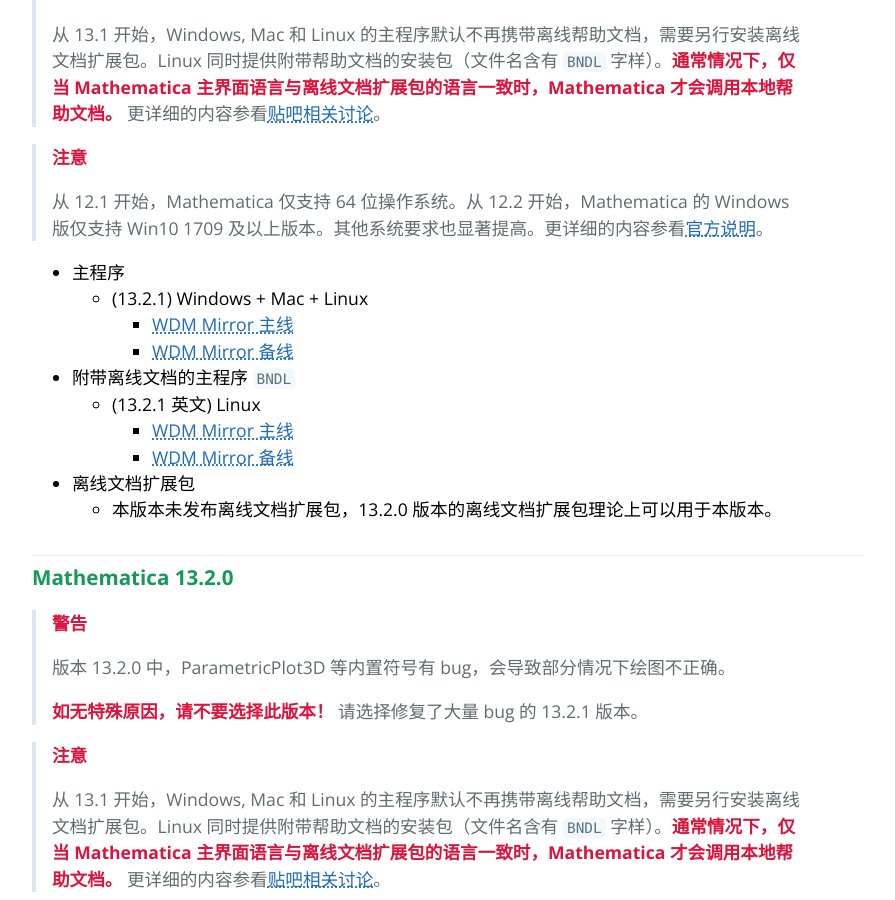
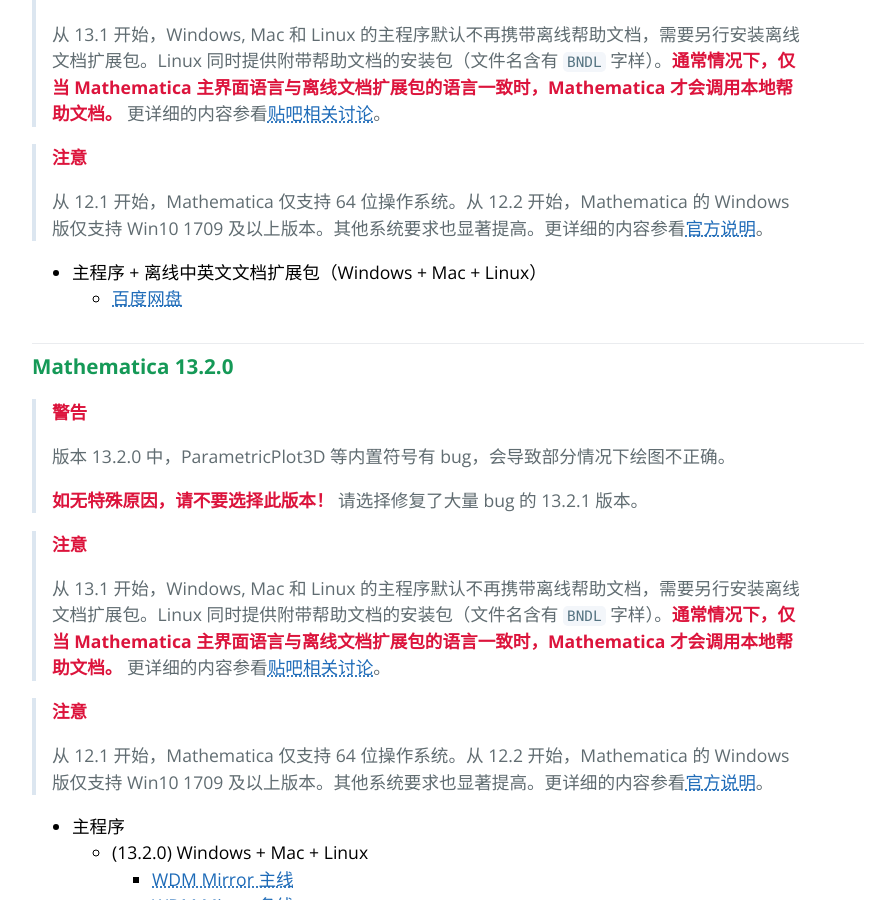
Before and after one commit to TieBaMma/InstallTutorial, a Jekyll site: the page built from index.md, in a window 1280 px wide and 900 px high, scrolled down 5690 px. Shown: the whole window, without its empty margins (192-1087 px from the left). Built offline with Jekyll 4.4.1, drawn with Linux system fonts in a browser that asks for light colours.

Commit message:
Update index.md
补上13.2.1版主程序及中英文文档的百度盘链接

```diff
--- a/index.md
+++ b/index.md
@@ -204,16 +204,10 @@
 >
 > 从 12.1 开始，Mathematica 仅支持 64 位操作系统。从 12.2 开始，Mathematica 的 Windows 版仅支持 Win10 1709 及以上版本。其他系统要求也显著提高。更详细的内容参看[官方说明](https://support.wolfram.com/6479)。
 
-* 主程序
-  * (13.2.1) Windows + Mac + Linux
-    * [WDM Mirror 主线](https://wdm.itsu.eu.org/Rasis/Mathematica/13.2.1.0/Main/)
-    * [WDM Mirror 备线](https://wdm-v2.itsu.eu.org/Grace/Mathematica/13.2.1.0/Main/)
-* 附带离线文档的主程序 `BNDL`
-  * (13.2.1 英文) Linux
-    * [WDM Mirror 主线](https://wdm.itsu.eu.org/Rasis/Mathematica/13.2.1.0/BNDL_English/)
-    * [WDM Mirror 备线](https://wdm-v2.itsu.eu.org/Grace/Mathematica/13.2.1.0/BNDL_English/)
-* 离线文档扩展包
-  * 本版本未发布离线文档扩展包，13.2.0 版本的离线文档扩展包理论上可以用于本版本。
+* 主程序 + 离线中英文文档扩展包（Windows + Mac + Linux）
+    * [百度网盘](https://pan.baidu.com/s/1_C-A865FpBqL9uSLo_V8Sw?pwd=o03s)
+
+
 
 ### Mathematica 13.2.0
 
```
